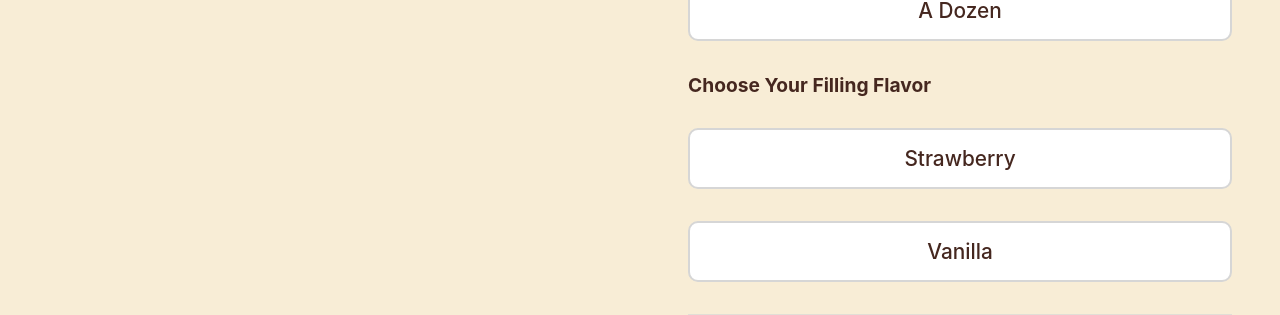
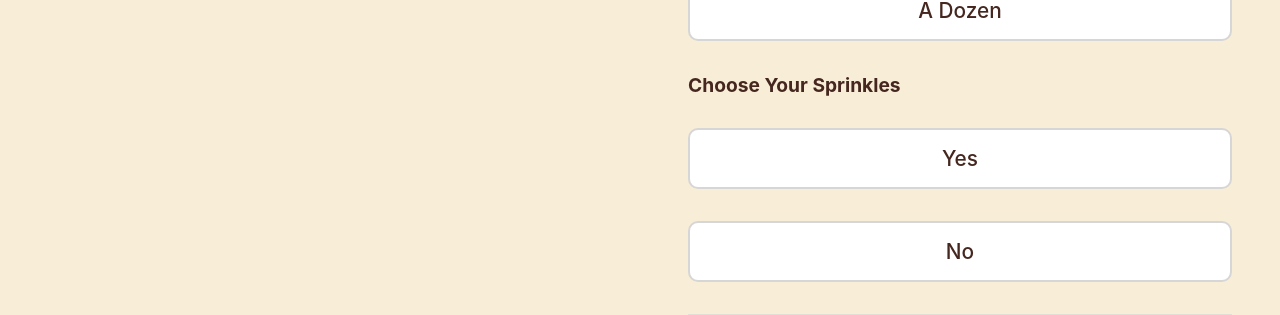
Before and after one commit to joshuaeup/react-ecommerce, a React app: page /products/cookie/chocolate in a window 1280 px wide. Shown: the part 637-952 px from the top of the page. Built offline with nearby package versions, Linux system fonts and the light colour scheme.

Commit message:
Added filter for product configs

```diff
--- a/src/components/Customizations/Customizations.js
+++ b/src/components/Customizations/Customizations.js
@@ -1,7 +1,7 @@
 import React, { Component } from "react";
 import Customization from "./Customization/Customization";
 import { Link } from "react-router-dom";
-const customizations = [
+const cupcakeCustomizations = [
     {
         type: "Icing Flavor",
         optionOne: "Vanilla",
@@ -18,13 +18,60 @@ const customizations = [
         optionTwo: "Vanilla",
     },
 ];
+const pieCustomizations = [
+    {
+        type: "Whipped Cream",
+        optionOne: "Yes",
+        optionTwo: "No",
+    },
+    {
+        type: "Filling Flavor",
+        optionOne: "Strawberry",
+        optionTwo: "Vanilla",
+    },
+];
+
+const cookieCustomizations = [
+    {
+        type: "Icing Flavor",
+        optionOne: "Vanilla",
+        optionTwo: "Strawberry",
+    },
+    {
+        type: "Collection Size",
+        optionOne: "Half A Dozen",
+        optionTwo: "A Dozen",
+    },
+    {
+        type: "Sprinkles",
+        optionOne: "Yes",
+        optionTwo: "No",
+    },
+];
 
 class Customizations extends Component {
     state = {
         option0: "",
         option1: "",
         option2: "",
+        customizations: [],
     };
+
+    componentDidMount() {
+        if (this.props.type === "cupcake") {
+            this.setState({
+                customizations: cupcakeCustomizations,
+            });
+        } else if (this.props.type === "pie") {
+            this.setState({
+                customizations: pieCustomizations,
+            });
+        } else if (this.props.type === "cookie") {
+            this.setState({
+                customizations: cookieCustomizations,
+            });
+        }
+    }
 
     onChangeHandler = (e) => {
         this.setState(
@@ -40,12 +87,19 @@ class Customizations extends Component {
         );
     };
 
+    updateCustomizationsArray = (customization) => {
+        this.setState({
+            customizations: customization,
+        });
+    };
+
     render() {
         const route =
             "/products/" + this.props.type + "/" + this.props.name + "/review";
+
         return (
             <>
-                {customizations.map((custom, index) => {
+                {this.state.customizations.map((custom, index) => {
                     return (
                         <Customization
                             key={custom + index}
--- a/src/containers/Bake/Cart/CartItem/CartItem.js
+++ b/src/containers/Bake/Cart/CartItem/CartItem.js
@@ -27,6 +27,7 @@ class CartItem extends Component {
                                 Customizations
                             </h4>
                             <ul>
+                                {this.props.configurations.option0 !== "" && (
                                     <li className="cart-desc__container__body__config">
                                         Icing Flavor:{" "}
                                         {this.props.configurations.option0.slice(
@@ -34,6 +35,9 @@ class CartItem extends Component {
                                             -1
                                         )}
                                     </li>
+                                )}
+
+                                {this.props.configurations.option1 !== "" && (
                                     <li className="cart-desc__container__body__config">
                                         Collection Size:{" "}
                                         {this.props.configurations.option1.slice(
@@ -41,6 +45,8 @@ class CartItem extends Component {
                                             -1
                                         )}
                                     </li>
+                                )}
+                                {this.props.configurations.option2 !== "" && (
                                     <li className="cart-desc__container__body__config">
                                         Filling Flavor:{" "}
                                         {this.props.configurations.option2.slice(
@@ -48,6 +54,7 @@ class CartItem extends Component {
                                             -1
                                         )}
                                     </li>
+                                )}
                             </ul>
                         </div>
                         {/* <div className="cart-desc">
```
Also changed, not shown: 1 other file (tests, documents, lock files or other folders). Lines whose indentation alone changed are shown as unchanged.
